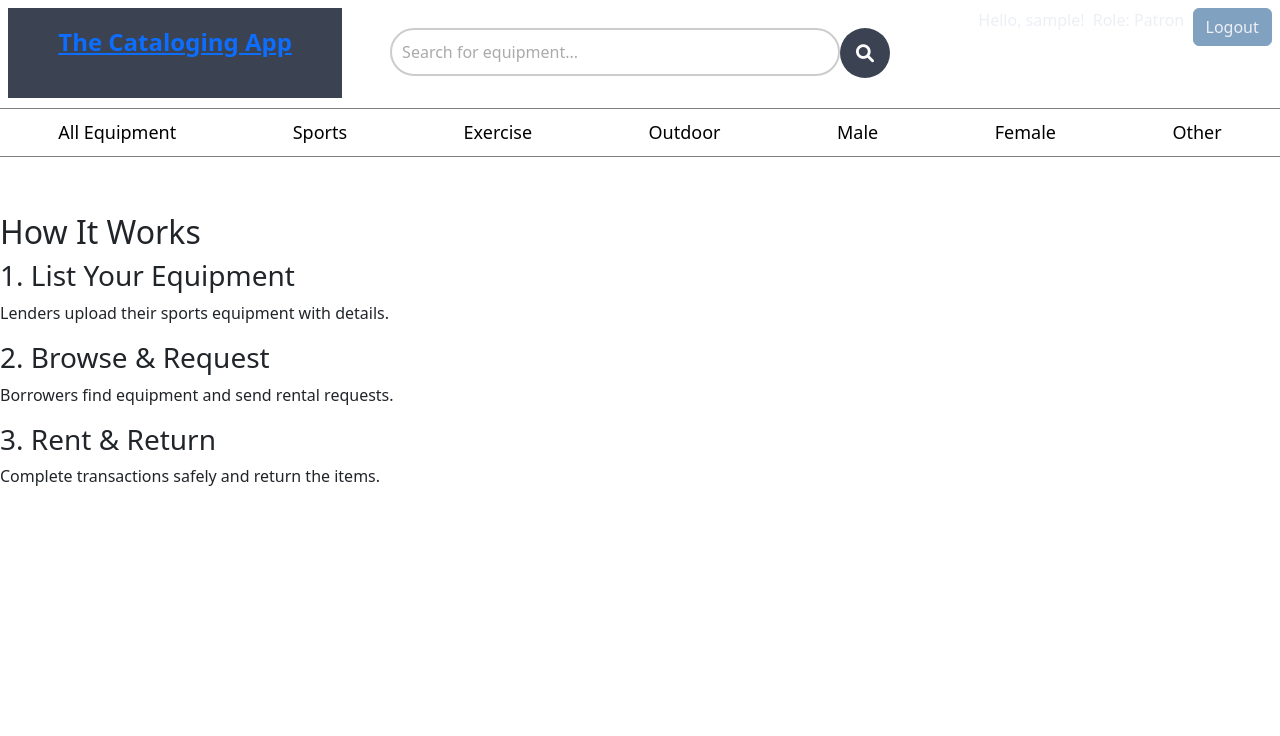
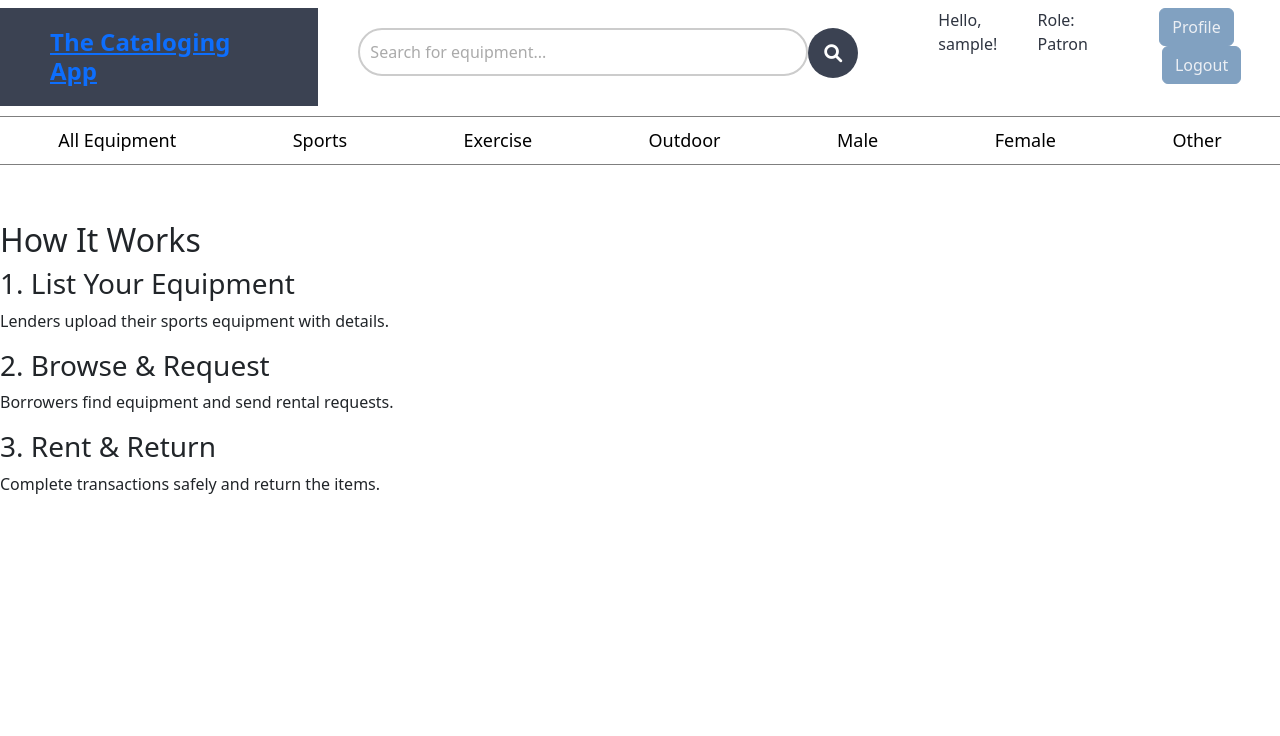
Before and after one commit to NicholasDanilowicz/CatalogLendingApp, a Django app: page /app/ in a window 1280 px wide. Shown: the top 736 px of the page. Run offline with Django 5.2, Linux system fonts and the light colour scheme; the visitor is signed in with stand-in values (Sample User, id 1); data comes from the database, SQL or seed files in the repository; data that the repository does not hold is empty; some libraries are stand-ins or nearby versions.

Commit message:
profile edit form

```diff
--- a/app/forms.py
+++ b/app/forms.py
@@ -5,7 +5,7 @@
 # *************************************************************************************
 
 from django import forms
-from .models import Collection, TAG_CHOICES, Equipment, EquipmentImage
+from .models import Collection, TAG_CHOICES, Equipment, EquipmentImage, UserProfile
 
 class SearchForm(forms.Form):
     query = forms.CharField(
@@ -64,3 +64,20 @@ class CollectionAdminForm(forms.ModelForm):
         if commit:
             instance.save()
         return instance
+
+class ProfileEditForm(forms.ModelForm):
+    class Meta:
+        model = UserProfile
+        fields = ['real_name', 'profile_picture']
+        widgets = {
+            'real_name': forms.TextInput(attrs={'class': 'form-control'}),
+            'profile_picture': forms.FileInput(attrs={'class': 'form-control'})
+        }
+        labels = {
+            'real_name': 'Full Name',
+            'profile_picture': 'Profile Picture'
+        }
+        help_texts = {
+            'real_name': 'Enter your full name',
+            'profile_picture': 'Upload a profile picture (optional)'
+        }
--- a/app/models.py
+++ b/app/models.py
@@ -2,6 +2,7 @@ from django.db import models
 from django.contrib.auth.models import User
 from django.conf import settings
 from django.contrib.postgres.fields import ArrayField
+from django.utils import timezone
 
 TAG_CHOICES = [
     ('sports', 'Sports'),
@@ -18,8 +19,18 @@ class UserProfile(models.Model):
         ('patron', 'Patron'),
         ('librarian', 'Librarian')
     ])
+    real_name = models.CharField(max_length=100, blank=True)
+    profile_picture = models.ImageField(upload_to='profile_pictures/', blank=True, null=True)
+    join_date = models.DateTimeField(default=timezone.now)
+
     def __str__(self):
         return f"User: {self.user.username} Role: {self.role}"
+
+    @property
+    def profile_picture_url(self):
+        if self.profile_picture:
+            return f"https://{settings.AWS_S3_CUSTOM_DOMAIN}/{self.profile_picture}"
+        return 'https://upload.wikimedia.org/wikipedia/en/b/b1/Portrait_placeholder.png'
 
 class Equipment(models.Model):
     name = models.CharField(max_length=200)
--- a/app/templates/base.html
+++ b/app/templates/base.html
@@ -36,9 +36,10 @@
         </form>
       </div>
       {% if user.is_authenticated %}
-        <p style="color: #ECEFF4;">Hello, {{ user.username }}!</p>
-        <p style="color: #ECEFF4;">Role: {% if user.userprofile.role == 'librarian' %}Librarian{% else %}Patron{% endif %}</p>
+        <p style="color: #2E3440;">Hello, {{ user.userprofile.real_name|default:user.username }}!</p>
+        <p style="color: #2E3440;">Role: {% if user.userprofile.role == 'librarian' %}Librarian{% else %}Patron{% endif %}</p>
         <div class="text-center">
+          <a href="{% url 'profile_detail' %}" class="btn" style="background-color: #81A1C1; border-color: #81A1C1; color: #ECEFF4; margin-right: 10px;">Profile</a>
           <a href="{% url 'logout' %}" class="btn" style="background-color: #81A1C1; border-color: #81A1C1; color: #ECEFF4;">Logout</a>
         </div>
 
@@ -118,7 +119,7 @@
       </nav>
     </div>
   </header>
-  <main>
+  <main style="margin-bottom: 100px;">
     {% block content %}
     {% endblock %}
   </main>
--- a/app/urls.py
+++ b/app/urls.py
@@ -11,6 +11,7 @@ urlpatterns = [
     path("search/", views.search_results, name='search_results'),
     path("item/<int:item_id>", views.item_detail, name='item_detail'),
     path("collection/<int:collection_id>/", views.collection_detail, name='collection_detail'),
+    path("profile/", views.profile_detail, name='profile_detail'),
 ]
 
 # if settings.DEBUG:
--- a/app/views.py
+++ b/app/views.py
@@ -14,7 +14,7 @@ from django.shortcuts import render, redirect, get_object_or_404
 from django.contrib.auth.decorators import login_required
 
 from django.core.paginator import Paginator
-from .forms import SearchForm, EquipmentEditForm
+from .forms import SearchForm, EquipmentEditForm, ProfileEditForm
 from .models import UserProfile
 from .models import Equipment
 from .models import Collection
@@ -137,3 +137,23 @@ def search_results(req):
     }
 
     return render(req, 'search_results.html', context)
+
+@login_required
+def profile_detail(request):
+    profile = request.user.userprofile
+    edit_form = None
+
+    if request.method == 'POST':
+        form = ProfileEditForm(request.POST, request.FILES, instance=profile)
+        if form.is_valid():
+            profile = form.save()
+            messages.success(request, 'Profile updated successfully!')
+            return redirect('profile_detail')
+    else:
+        edit_form = ProfileEditForm(instance=profile)
+
+    return render(request, 'profile_detail.html', {
+        'profile': profile,
+        'edit_form': edit_form,
+        'google_account': request.user.email
+    })
```
Also changed, not shown: app/templates/profile_detail.html (added, +36 -0 lines), app/migrations/0005_userprofile_join_date_userprofile_profile_picture_and_more.py (added).
